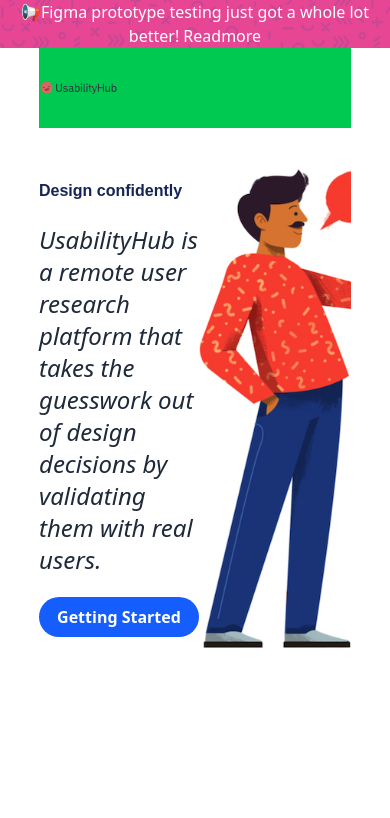
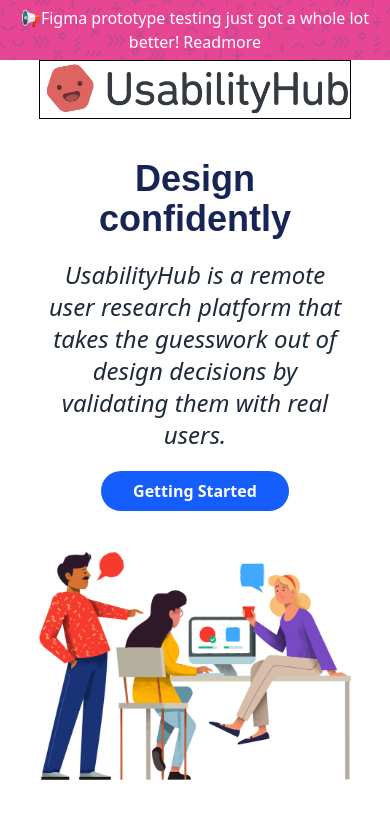
Before and after one commit to freniix/usabilityhub, a website: page index.html in a window 390 px wide. Drawn offline with Linux system fonts and the light colour scheme.

Commit message:
updated html

```diff
--- a/index.html
+++ b/index.html
@@ -13,19 +13,19 @@
   </head>
   <body>
     <!-- top banner starts here -->
-    <div class="top-banner h-12 w-full  bg-pinkish  ">
-        <div class="bg-[url('/src/assets/bg.png')] bg-[300px_auto] h-full  bg-repeat-x flex items-center justify-center text-center text-white  ">
+    <div class="top-banner h-15 md:h-12 w-full  bg-pinkish  ">
+        <div class="bg-[url('/src/assets/bg.png')] bg-[300px_auto] h-full  bg-repeat-x flex items-center justify-center text-center text-white p-5 ">
             <p>📢Figma prototype testing just got a whole lot better! Readmore </p>
           </div>
 
     </div>
     <!-- top-banner ends here -->
-    <div class="max-w-[80%] h-200 mx-auto">
-      <nav class="bg-green-500 flex justify-between h-20 items-center">
-        <div class="left-part w-[25%] object-cover">
+    <div class="max-w-[80%] h-auto mx-auto">
+      <nav class="flex lg:justify-between md:h-20 items-center justify-center">
+        <div class="left-part  lg:w-[25%] object-cover border sm:w-1/2  w-full">
           <img src="./src/assets/asset 0.png" alt="logo" />
         </div>
-        <div class="right-part md:flex items-center justify-between gap-10 hidden   ">
+        <div class="right-part lg:flex items-center justify-between gap-10 hidden   ">
           <ul class="flex justify-between items-center  gap-5 text-xl font-semibold  ">
             <li class="relative after:absolute after:w-0  after:bg-red-600 after:bottom-0 after:h-[2px] pb-0.5 after:left-1/2 hover:after:translate-[-50%]   hover:after:w-full after:transition-all after:duration-200 cursor-pointer    ">
               Product
@@ -36,7 +36,7 @@
             <li class="after:absolute after:w-0 relative after:bg-red-500 after:h-0.5 after:left-1/2 after:bottom-0 pb-0.5 hover:after:w-full hover:after:translate-[-50%] after:transition-all after:duration-200 cursor-pointer ease-in-out  ">Pricing</li>
             <li class="after:absolute after:w-0 relative after:bg-red-500 after:h-0.5 after:left-1/2 after:bottom-0 pb-0.5 hover:after:w-full hover:after:translate-[-50%] after:transition-all after:duration-200 cursor-pointer ease-in-out  ">Resources</li>
           </ul>
-          <div class="account flex items-center justify-center gap-5 ">
+          <div class="account xl:flex items-center justify-center gap-5 hidden">
             <button class="bg-purple-700 h-10 w-30 rounded-3xl  text-white font-caveat text-xl  cursor-pointer hover:bg-red-500  transition-all duration-300 ">Sign In</button>
             <button class="bg-purple-700 h-10 w-30 rounded-3xl  text-white font-caveat text-xl cursor-pointer  hover:bg-red-500 transition-all duration-300 ease-in-out ">Sign Up</button>
           </div>
@@ -44,13 +44,13 @@
       </nav>
       <!-- hero section starts here -->
        <header>
-        <div class="parent-div flex justify-between items-center md:w-full mt-10 h-120  ">
-          <div class="left-part md:w-1/2 w-full flex flex-col h-full justify-around ">
-            <h2 class="font-popins md:text-7xl font-bold text-blue-950 ">Design confidently</h2>
+        <div class="parent-div flex justify-between items-center w-full mt-10 h-120 flex-col lg:flex-row  ">
+          <div class="left-part lg:w-1/2 w-full flex flex-col h-full justify-around gap-5 lg:gap-0 items-center text-center lg:items-start lg:text-start ">
+            <h2 class="font-popins md:text-7xl font-bold text-blue-950 text-4xl   ">Design confidently</h2>
             <p class="text-2xl italic text-gray-800">UsabilityHub is a remote user research platform that takes the guesswork out of design decisions by validating them with real users.</p>
-            <button class="bg-blue-600 w-40 h-10 rounded-3xl text-white font-semibold self-center cursor-pointer ">Getting Started</button>
+            <button class="bg-blue-600 md:w-40 h-10 rounded-3xl text-white font-semibold self-center cursor-pointer w-[60%] ">Getting Started</button>
           </div>
-          <div class="right-part md:w-1/2 w-full h-full">
+          <div class="right-part lg:w-1/2 w-full h-full mt-10  md:mt-0">
             <img src="./src/assets/asset 1.jpeg" alt="hero image" class=" h-full object-left  object-cover ">
           </div>
         </div>
```
Also changed, not shown: src/stylesheet/output.css.
